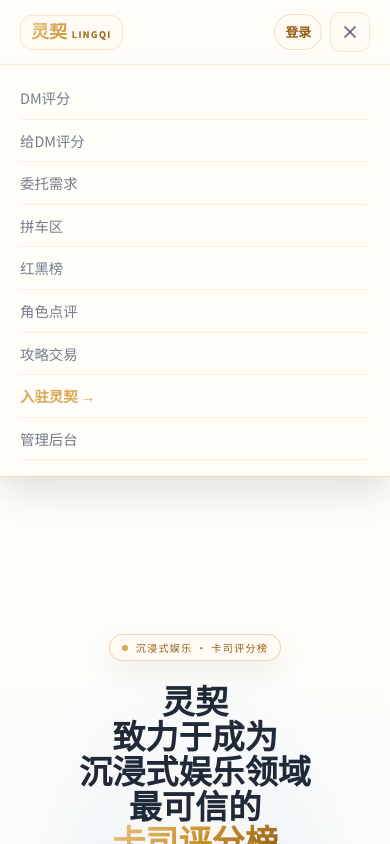
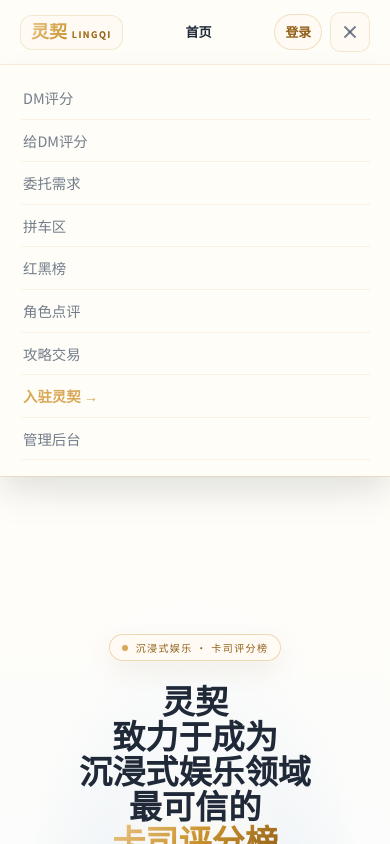
Before and after one commit to ToTheDeepSpace/LingQi, a React (Vite) app: page / in a window 390 px wide. Both pictures are taken after a click on the button "打开菜单". Shown: the top 844 px of the page. Built offline with nearby package versions, Linux system fonts and the light colour scheme.

Commit message:
feat: show active location in navigation

```diff
--- a/src/components/Navbar.tsx
+++ b/src/components/Navbar.tsx
@@ -47,6 +47,8 @@ export default function Navbar() {
   const isShop = creatorAuth?.role === 'shop';
   const isHome = pathname === '/';
   const mobileIdentity = creatorAuth?.display_name || creatorAuth?.phone || creatorAuth?.email || (isAdmin ? '管理员' : '');
+  const currentPageLabel = locationLabelFor(pathname);
+  const adminActive = pathname.startsWith('/admin');
 
   useEffect(() => {
     const syncAuth = () => setAuthSnapshot(readAuthSnapshot());
@@ -151,8 +153,13 @@ export default function Navbar() {
           >
             <span aria-hidden="true" style={backChevronStyle}>‹</span>
             <span>返回</span>
+            <span className="hidden lg:inline" style={{ color: 'rgba(71,85,105,0.58)', fontWeight: 760 }}>· {currentPageLabel}</span>
           </button>
         )}
+
+        <span className="lg:hidden" style={mobileLocationStyle} aria-live="polite">
+          {currentPageLabel}
+        </span>
 
         {/* 桌面导航 — 右 */}
         <div className="hidden lg:flex" style={{
@@ -196,15 +203,16 @@ export default function Navbar() {
           }
           <Link to="/admin" style={{
             marginLeft: 4, padding: '6px 12px', borderRadius: 8, fontSize: '0.78rem',
-            color: isAdmin ? '#0F1117' : 'rgba(146,95,24,0.68)',
+            color: adminActive || isAdmin ? '#0F1117' : 'rgba(146,95,24,0.68)',
             textDecoration: 'none',
-            border: isAdmin ? '1px solid rgba(217,168,87,0.75)' : '1px solid rgba(201,146,46,0.15)',
-            background: isAdmin ? 'linear-gradient(135deg, #f4c873 0%, #d9a857 100%)' : 'transparent',
-            fontWeight: isAdmin ? 900 : 500,
+            border: adminActive || isAdmin ? '1px solid rgba(217,168,87,0.75)' : '1px solid rgba(201,146,46,0.15)',
+            background: adminActive || isAdmin ? 'linear-gradient(135deg, #f4c873 0%, #d9a857 100%)' : 'transparent',
+            fontWeight: adminActive || isAdmin ? 900 : 500,
             transition: 'all 0.2s',
           }}
-            onMouseEnter={e => { if (!isAdmin) { (e.currentTarget as HTMLElement).style.color = GOLD; (e.currentTarget as HTMLElement).style.borderColor = 'rgba(201,146,46,0.4)'; } }}
-            onMouseLeave={e => { if (!isAdmin) { (e.currentTarget as HTMLElement).style.color = 'rgba(146,95,24,0.68)'; (e.currentTarget as HTMLElement).style.borderColor = 'rgba(201,146,46,0.15)'; } }}>
+            aria-current={adminActive ? 'page' : undefined}
+            onMouseEnter={e => { if (!isAdmin && !adminActive) { (e.currentTarget as HTMLElement).style.color = GOLD; (e.currentTarget as HTMLElement).style.borderColor = 'rgba(201,146,46,0.4)'; } }}
+            onMouseLeave={e => { if (!isAdmin && !adminActive) { (e.currentTarget as HTMLElement).style.color = 'rgba(146,95,24,0.68)'; (e.currentTarget as HTMLElement).style.borderColor = 'rgba(201,146,46,0.15)'; } }}>
             管理{pendingCount > 0 ? `(${pendingCount})` : ''}
           </Link>
           {isAdmin && !isLoggedIn && (
@@ -345,6 +353,18 @@ const mobileLoginStyle: React.CSSProperties = {
   fontWeight: 900,
 };
 
+const mobileLocationStyle: React.CSSProperties = {
+  minWidth: 0,
+  flex: '1 1 auto',
+  overflow: 'hidden',
+  textOverflow: 'ellipsis',
+  whiteSpace: 'nowrap',
+  textAlign: 'center',
+  color: '#1f2937',
+  fontSize: '0.82rem',
+  fontWeight: 900,
+};
+
 const mobileIdentityStyle = (admin: boolean): React.CSSProperties => ({
   maxWidth: 142,
   minWidth: 0,
@@ -401,31 +421,96 @@ function MobileStatus({ children, tone }: { children: React.ReactNode; tone: 'us
 }
 
 function NavLink({ to, children }: { to: string; children: React.ReactNode }) {
+  const { pathname } = useLocation();
+  const active = to === '/dm'
+    ? pathname === '/dm' || pathname === '/dm-wall' || pathname.startsWith('/dm/')
+    : isNavPathActive(pathname, to);
   return (
-    <Link to={to} style={{ textDecoration: 'none', padding: '8px 14px', borderRadius: 8, fontSize: '0.875rem', color: MUTED, transition: 'color 0.2s, background 0.2s', fontWeight: 650 }}
+    <Link to={to} aria-current={active ? 'page' : undefined} style={{
+      textDecoration: 'none',
+      padding: '8px 14px',
+      borderRadius: 8,
+      fontSize: '0.875rem',
+      color: active ? '#925f18' : MUTED,
+      background: active ? 'rgba(217,168,87,0.12)' : 'transparent',
+      boxShadow: active ? 'inset 0 -2px 0 rgba(185,130,35,0.82)' : 'none',
+      transition: 'color 0.2s, background 0.2s',
+      fontWeight: active ? 900 : 650,
+    }}
       onMouseEnter={e => { preloadRoute(to); e.currentTarget.style.color = INK; e.currentTarget.style.background = 'rgba(217,168,87,0.10)'; }}
       onFocus={() => preloadRoute(to)}
-      onMouseLeave={e => { e.currentTarget.style.color = MUTED; e.currentTarget.style.background = 'transparent'; }}>
+      onMouseLeave={e => {
+        e.currentTarget.style.color = active ? '#925f18' : MUTED;
+        e.currentTarget.style.background = active ? 'rgba(217,168,87,0.12)' : 'transparent';
+      }}>
       {children}
     </Link>
   );
 }
 
 function MobileLink({ to, children, gold, onClick }: { to: string; children: React.ReactNode; gold?: boolean; onClick: () => void }) {
+  const { pathname } = useLocation();
+  const active = isNavPathActive(pathname, to);
   return (
-    <Link to={to} onClick={onClick} style={{
+    <Link to={to} onClick={onClick} aria-current={active ? 'page' : undefined} style={{
       display: 'block', textDecoration: 'none',
-      padding: '10px 0',
+      padding: active ? '10px 10px' : '10px 0',
       fontSize: '0.9rem',
-      color: gold ? GOLD : MUTED,
+      color: active ? '#925f18' : gold ? GOLD : MUTED,
+      background: active ? 'rgba(217,168,87,0.10)' : 'transparent',
+      borderLeft: active ? '3px solid rgba(185,130,35,0.86)' : '3px solid transparent',
       borderBottom: '1px solid rgba(201,146,46,0.12)',
-      fontWeight: gold ? 600 : 400,
+      fontWeight: active ? 900 : gold ? 600 : 400,
     }}
       onTouchStart={() => preloadRoute(to)}
       onFocus={() => preloadRoute(to)}>
       {children}
     </Link>
   );
+}
+
+function isNavPathActive(pathname: string, to: string) {
+  if (to === '/dm/rate') return pathname.startsWith('/dm/rate');
+  if (to === '/dm') return pathname === '/dm' || (pathname.startsWith('/dm/') && !pathname.startsWith('/dm/rate'));
+  if (to === '/rankings') return pathname.startsWith('/rankings') || pathname.startsWith('/reputation');
+  return pathname === to || pathname.startsWith(`${to}/`);
+}
+
+function locationLabelFor(pathname: string) {
+  if (pathname === '/') return '首页';
+  if (pathname.startsWith('/dm/rate')) return '给DM评分';
+  if (pathname.startsWith('/dm/') && pathname !== '/dm-wall') return 'DM档案';
+  if (pathname === '/dm' || pathname === '/dm-wall') return 'DM评分';
+  if (pathname.startsWith('/commissions/new')) return '发布委托';
+  if (pathname.startsWith('/commissions')) return '委托需求';
+  if (pathname.startsWith('/carpools/new')) return '发布拼车';
+  if (pathname.startsWith('/carpools')) return '拼车区';
+  if (pathname.startsWith('/rankings/new')) return '发布评价';
+  if (pathname.startsWith('/rankings')) return '红黑榜';
+  if (pathname.startsWith('/reputation/city')) return '城市口碑';
+  if (pathname.startsWith('/reputation/dossier')) return '口碑档案';
+  if (pathname.startsWith('/scripts/contribute')) return '维护剧本库';
+  if (pathname.startsWith('/scripts')) return '角色点评';
+  if (pathname.startsWith('/guides/new')) return '发布攻略';
+  if (pathname.startsWith('/guides/income')) return '创作者收入';
+  if (pathname.startsWith('/guides')) return '攻略交易';
+  if (pathname.startsWith('/dashboard/services/availability')) return '可约档期';
+  if (pathname.startsWith('/dashboard/services/works')) return '作品集';
+  if (pathname.startsWith('/dashboard/services')) return '服务管理';
+  if (pathname.startsWith('/dashboard/profile')) return '公开资料';
+  if (pathname.startsWith('/dashboard/account')) return '账号安全';
+  if (pathname.startsWith('/dashboard/posts')) return '我的发布';
+  if (pathname.startsWith('/dashboard')) return '我的主页';
+  if (pathname.startsWith('/wallet')) return '钱包';
+  if (pathname.startsWith('/referrals')) return '我的邀请';
+  if (pathname.startsWith('/certification')) return '身份认证';
+  if (pathname.startsWith('/shop/dashboard')) return '店家后台';
+  if (pathname.startsWith('/admin')) return '管理后台';
+  if (pathname.startsWith('/login')) return '登录注册';
+  if (pathname.startsWith('/contact')) return '建议反馈';
+  if (pathname.startsWith('/rules')) return '审核规则';
+  if (pathname.startsWith('/roadmap')) return '口碑路线图';
+  return '灵契';
 }
 
 function fallbackPathFor(pathname: string) {
```
